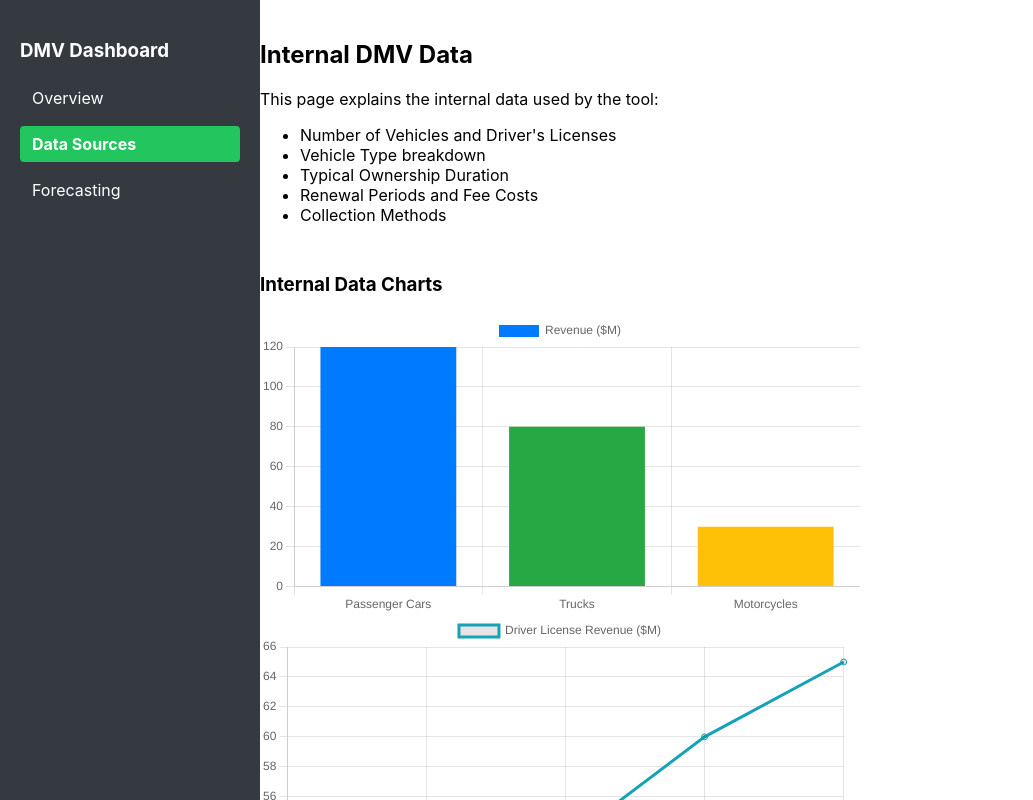
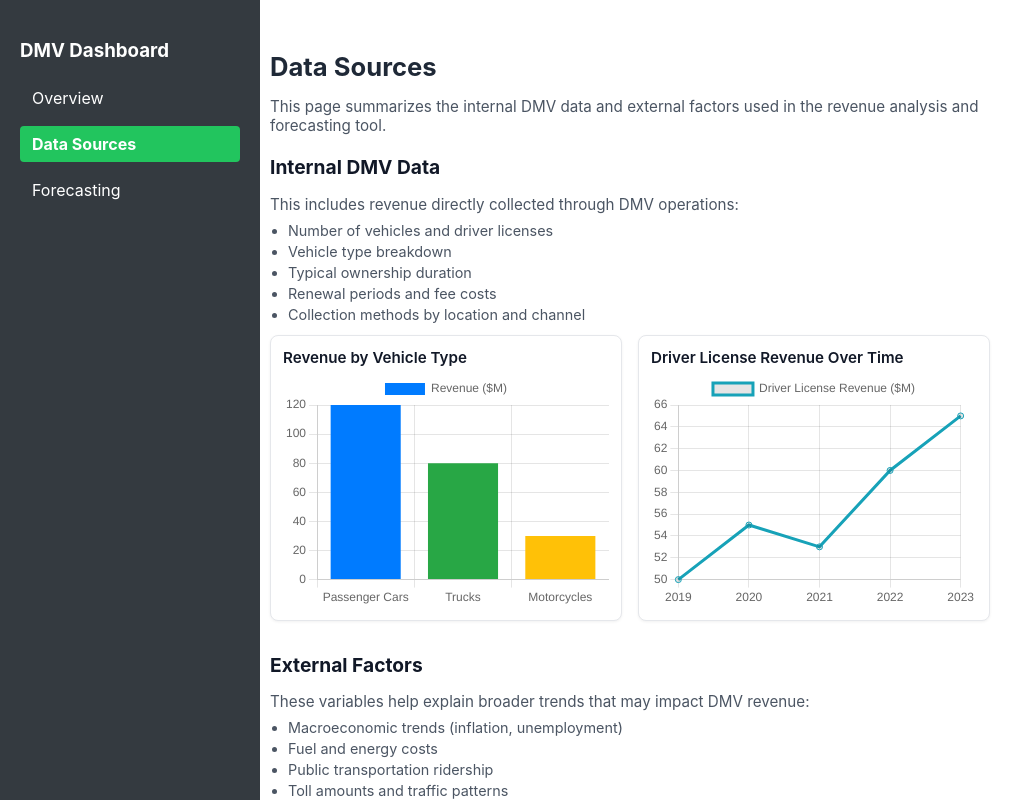
Before and after one commit to msreenam/deldot_revenue_forecast, a React (Create React App) app in the folder my-react-app/: page /data in a window 1280 px wide. Shown: the top 800 px of the page, without its empty margins (0-1033 px from the left). Built offline with nearby package versions, Linux system fonts and the light colour scheme.

Commit message:
cleaning up datapage. Added seperate css component

```diff
--- /dev/null
+++ b/my-react-app/src/components/DataPage.css
@@ -0,0 +1,82 @@
+.data-page {
+  padding: 10px;
+}
+
+/* Page title + intro */
+.data-title {
+  font-size: 1.6rem;
+  margin-bottom: 8px;
+  color: #1f2937;
+}
+
+.data-subtitle {
+  font-size: 0.95rem;
+  color: #4b5563;
+  margin-bottom: 20px;
+  max-width: 720px;
+}
+
+/* Sections */
+.data-section {
+  margin-bottom: 32px;
+}
+
+.data-section h3 {
+  font-size: 1.2rem;
+  margin-bottom: 6px;
+  color: #111827;
+}
+
+.data-section p {
+  font-size: 0.95rem;
+  color: #4b5563;
+  margin-bottom: 8px;
+}
+
+.data-section ul {
+  margin: 0 0 12px 0;
+  padding-left: 18px;
+  color: #4b5563;
+  font-size: 0.9rem;
+}
+
+.data-section li {
+  margin-bottom: 4px;
+}
+
+/* Charts layout */
+.charts-grid {
+  display: grid;
+  grid-template-columns: repeat(auto-fit, minmax(260px, 1fr));
+  gap: 16px;
+}
+
+/* Chart card */
+.chart-card {
+  background: #ffffff;
+  border-radius: 8px;
+  border: 1px solid #e5e7eb;
+  padding: 12px;
+  box-shadow: 0 1px 3px rgba(0,0,0,0.06);
+  display: flex;
+  flex-direction: column;
+  height: 260px; /* enough space for title + chart */
+}
+
+.chart-title {
+  font-size: 0.95rem;
+  font-weight: 600;
+  color: #111827;
+  margin: 0 0 6px 0;
+}
+
+/* Make canvas fill the card area */
+.chart-body {
+  flex: 1;
+  position: relative;
+}
+
+.chart-body canvas {
+  width: 100% !important;
+  height: 100% !important;
+}
--- a/my-react-app/src/components/DataPage.js
+++ b/my-react-app/src/components/DataPage.js
@@ -1,10 +1,128 @@
+// import React, { useEffect } from 'react';
+// import { Chart, registerables } from 'chart.js';
+// Chart.register(...registerables);
+
+// function DataPage() {
+//   useEffect(() => {
+//     // Keep references to charts
+//     let vehicleChart, licenseChart, economyChart, fuelChart;
+
+//     // Vehicle Revenue Chart
+//     const vehicleCtx = document.getElementById('vehicleChart')?.getContext('2d');
+//     if (vehicleCtx) {
+//       vehicleChart = new Chart(vehicleCtx, {
+//         type: 'bar',
+//         data: {
+//           labels: ['Passenger Cars', 'Trucks', 'Motorcycles'],
+//           datasets: [{
+//             label: 'Revenue ($M)',
+//             data: [120, 80, 30],
+//             backgroundColor: ['#007bff','#28a745','#ffc107']
+//           }]
+//         }
+//       });
+//     }
+
+//     // Driver License Chart
+//     const licenseCtx = document.getElementById('licenseChart')?.getContext('2d');
+//     if (licenseCtx) {
+//       licenseChart = new Chart(licenseCtx, {
+//         type: 'line',
+//         data: {
+//           labels: ['2019','2020','2021','2022','2023'],
+//           datasets: [{
+//             label: 'Driver License Revenue ($M)',
+//             data: [50, 55, 53, 60, 65],
+//             borderColor: '#17a2b8',
+//             fill: false
+//           }]
+//         }
+//       });
+//     }
+
+//     // Economy Chart
+//     const economyCtx = document.getElementById('economyChart')?.getContext('2d');
+//     if (economyCtx) {
+//       economyChart = new Chart(economyCtx, {
+//         type: 'line',
+//         data: {
+//           labels: ['2019','2020','2021','2022','2023'],
+//           datasets: [{
+//             label: 'Unemployment Rate (%)',
+//             data: [4, 7, 6, 5, 4.5],
+//             borderColor: '#dc3545',
+//             fill: false
+//           }]
+//         }
+//       });
+//     }
+
+//     // Fuel Chart
+//     const fuelCtx = document.getElementById('fuelChart')?.getContext('2d');
+//     if (fuelCtx) {
+//       fuelChart = new Chart(fuelCtx, {
+//         type: 'bar',
+//         data: {
+//           labels: ['Gasoline', 'Diesel', 'Electric'],
+//           datasets: [{
+//             label: 'Average Fuel Cost ($)',
+//             data: [3.5, 3.2, 0.12],
+//             backgroundColor: ['#6f42c1','#20c997','#fd7e14']
+//           }]
+//         }
+//       });
+//     }
+
+//     // Cleanup function to destroy charts on unmount
+//     return () => {
+//       vehicleChart?.destroy();
+//       licenseChart?.destroy();
+//       economyChart?.destroy();
+//       fuelChart?.destroy();
+//     };
+//   }, []);
+
+//   return (
+//     <div>
+//       <h2>Internal DMV Data</h2>
+//       <p>This page explains the internal data used by the tool:</p>
+//       <ul>
+//         <li>Number of Vehicles and Driver's Licenses</li>
+//         <li>Vehicle Type breakdown</li>
+//         <li>Typical Ownership Duration</li>
+//         <li>Renewal Periods and Fee Costs</li>
+//         <li>Collection Methods</li>
+//       </ul>
+
+//       <h3 className="mt-5">Internal Data Charts</h3>
+//       <canvas id="vehicleChart"></canvas>
+//       <canvas id="licenseChart"></canvas>
+
+//       <h2 className="mt-5">External Factors</h2>
+//       <p>We also consider external factors affecting DMV revenue:</p>
+//       <ul>
+//         <li>Macroeconomic Trends (inflation, unemployment, etc.)</li>
+//         <li>Fuel and Energy Costs</li>
+//         <li>Public Transportation Ridership</li>
+//         <li>Toll Amounts and Traffic Patterns</li>
+//       </ul>
+
+//       <h3 className="mt-5">External Factors Charts</h3>
+//       <canvas id="economyChart"></canvas>
+//       <canvas id="fuelChart"></canvas>
+//     </div>
+//   );
+// }
+
+// export default DataPage;
 import React, { useEffect } from 'react';
 import { Chart, registerables } from 'chart.js';
+import './DataPage.css';   // 🔹 add this line
+
 Chart.register(...registerables);
 
 function DataPage() {
   useEffect(() => {
-    // Keep references to charts
     let vehicleChart, licenseChart, economyChart, fuelChart;
 
     // Vehicle Revenue Chart
@@ -19,6 +137,10 @@ function DataPage() {
             data: [120, 80, 30],
             backgroundColor: ['#007bff','#28a745','#ffc107']
           }]
+        },
+        options: {
+          responsive: true,
+          maintainAspectRatio: false,
         }
       });
     }
@@ -36,6 +158,10 @@ function DataPage() {
             borderColor: '#17a2b8',
             fill: false
           }]
+        },
+        options: {
+          responsive: true,
+          maintainAspectRatio: false,
         }
       });
     }
@@ -53,6 +179,10 @@ function DataPage() {
             borderColor: '#dc3545',
             fill: false
           }]
+        },
+        options: {
+          responsive: true,
+          maintainAspectRatio: false,
         }
       });
     }
@@ -69,11 +199,14 @@ function DataPage() {
             data: [3.5, 3.2, 0.12],
             backgroundColor: ['#6f42c1','#20c997','#fd7e14']
           }]
+        },
+        options: {
+          responsive: true,
+          maintainAspectRatio: false,
         }
       });
     }
 
-    // Cleanup function to destroy charts on unmount
     return () => {
       vehicleChart?.destroy();
       licenseChart?.destroy();
@@ -83,33 +216,69 @@ function DataPage() {
   }, []);
 
   return (
-    <div>
-      <h2>Internal DMV Data</h2>
-      <p>This page explains the internal data used by the tool:</p>
+    <div className="data-page">
+      <h2 className="data-title">Data Sources</h2>
+      <p className="data-subtitle">
+        This page summarizes the internal DMV data and external factors used in the revenue
+        analysis and forecasting tool.
+      </p>
+
+      {/* Internal section */}
+      <section className="data-section">
+        <h3>Internal DMV Data</h3>
+        <p>This includes revenue directly collected through DMV operations:</p>
         <ul>
-        <li>Number of Vehicles and Driver's Licenses</li>
-        <li>Vehicle Type breakdown</li>
-        <li>Typical Ownership Duration</li>
-        <li>Renewal Periods and Fee Costs</li>
-        <li>Collection Methods</li>
+          <li>Number of vehicles and driver licenses</li>
+          <li>Vehicle type breakdown</li>
+          <li>Typical ownership duration</li>
+          <li>Renewal periods and fee costs</li>
+          <li>Collection methods by location and channel</li>
         </ul>
 
-      <h3 className="mt-5">Internal Data Charts</h3>
+        <div className="charts-grid">
+          <div className="chart-card">
+            <h4 className="chart-title">Revenue by Vehicle Type</h4>
+            <div className="chart-body">
               <canvas id="vehicleChart"></canvas>
+            </div>
+          </div>
+
+          <div className="chart-card">
+            <h4 className="chart-title">Driver License Revenue Over Time</h4>
+            <div className="chart-body">
               <canvas id="licenseChart"></canvas>
+            </div>
+          </div>
+        </div>
+      </section>
 
-      <h2 className="mt-5">External Factors</h2>
-      <p>We also consider external factors affecting DMV revenue:</p>
+      {/* External section */}
+      <section className="data-section">
+        <h3>External Factors</h3>
+        <p>These variables help explain broader trends that may impact DMV revenue:</p>
         <ul>
-        <li>Macroeconomic Trends (inflation, unemployment, etc.)</li>
-        <li>Fuel and Energy Costs</li>
-        <li>Public Transportation Ridership</li>
-        <li>Toll Amounts and Traffic Patterns</li>
+          <li>Macroeconomic trends (inflation, unemployment)</li>
+          <li>Fuel and energy costs</li>
+          <li>Public transportation ridership</li>
+          <li>Toll amounts and traffic patterns</li>
         </ul>
 
-      <h3 className="mt-5">External Factors Charts</h3>
+        <div className="charts-grid">
+          <div className="chart-card">
+            <h4 className="chart-title">Unemployment Rate</h4>
+            <div className="chart-body">
               <canvas id="economyChart"></canvas>
+            </div>
+          </div>
+
+          <div className="chart-card">
+            <h4 className="chart-title">Average Fuel Cost by Type</h4>
+            <div className="chart-body">
               <canvas id="fuelChart"></canvas>
+            </div>
+          </div>
+        </div>
+      </section>
     </div>
   );
 }
--- /dev/null
+++ b/my-react-app/src/components/Overview.css
@@ -0,0 +1,62 @@
+.overview {
+  padding: 10px;
+}
+
+/* Title */
+.overview-title {
+  font-size: 1.8rem;
+  margin-bottom: 8px;
+  color: #1f2937;
+}
+
+.overview-subtitle {
+  font-size: 1rem;
+  color: #4b5563;
+  margin-bottom: 20px;
+}
+
+/* Metrics Grid */
+.metrics-container {
+  display: grid;
+  grid-template-columns: repeat(auto-fit, minmax(180px, 1fr));
+  gap: 16px;
+  margin-bottom: 24px;
+}
+
+.metric-card {
+  background: white;
+  border: 1px solid #e5e7eb;
+  border-radius: 8px;
+  padding: 18px;
+  text-align: center;
+  box-shadow: 0px 1px 3px rgba(0,0,0,0.08);
+}
+
+.metric-value {
+  font-size: 1.6rem;
+  font-weight: bold;
+  color: #111827;
+  margin: 0;
+}
+
+.metric-label {
+  margin-top: 6px;
+  color: #6b7280;
+  font-size: 0.9rem;
+}
+
+/* Description section */
+.overview-description p {
+  color: #374151;
+  margin-bottom: 8px;
+}
+
+.overview-description ul {
+  margin: 0;
+  padding-left: 20px;
+  color: #4b5563;
+}
+
+.overview-description li {
+  margin-bottom: 6px;
+}
--- a/my-react-app/src/components/Overview.js
+++ b/my-react-app/src/components/Overview.js
@@ -1,11 +1,63 @@
+// import React from 'react';
+
+// function Overview() {
+//   return (
+//     <div>
+//       <h2>Overview</h2>
+//       <p>Welcome to the DMV Revenue Analysis and Forecasting Tool.</p>
+//       <p>This tool helps analyze past DMV revenue and forecast future trends using both internal DMV data and external economic factors.</p>
+//     </div>
+//   );
+// }
+
+// export default Overview;
 import React from 'react';
+import './Overview.css';
 
 function Overview() {
   return (
-    <div>
-      <h2>Overview</h2>
-      <p>Welcome to the DMV Revenue Analysis and Forecasting Tool.</p>
-      <p>This tool helps analyze past DMV revenue and forecast future trends using both internal DMV data and external economic factors.</p>
+    <div className="overview">
+      <h2 className="overview-title">Overview</h2>
+      <p className="overview-subtitle">
+        Welcome to the DelDOT Revenue Analysis and Forecasting Dashboard.
+      </p>
+
+      {/* Metric Cards */}
+      <div className="metrics-container">
+        <div className="metric-card">
+          <h3 className="metric-value">$3.2M</h3>
+          <p className="metric-label">Latest Monthly Revenue</p>
+        </div>
+
+        <div className="metric-card">
+          <h3 className="metric-value">94%</h3>
+          <p className="metric-label">Model Accuracy</p>
+        </div>
+
+        <div className="metric-card">
+          <h3 className="metric-value">7</h3>
+          <p className="metric-label">Data Sources Loaded</p>
+        </div>
+
+        <div className="metric-card">
+          <h3 className="metric-value">Nov 2025</h3>
+          <p className="metric-label">Last Updated</p>
+        </div>
+      </div>
+
+      {/* Description */}
+      <div className="overview-description">
+        <p>
+          This dashboard provides insights into historical DMV revenue trends and
+          generates revenue forecasts. You can explore:
+        </p>
+        <ul>
+          <li>Historical revenue patterns</li>
+          <li>External economic influences</li>
+          <li>Forecasted future revenue</li>
+          <li>Downloadable datasets and visual reports</li>
+        </ul>
+      </div>
     </div>
   );
 }
```
Lines whose indentation alone changed are shown as unchanged.
